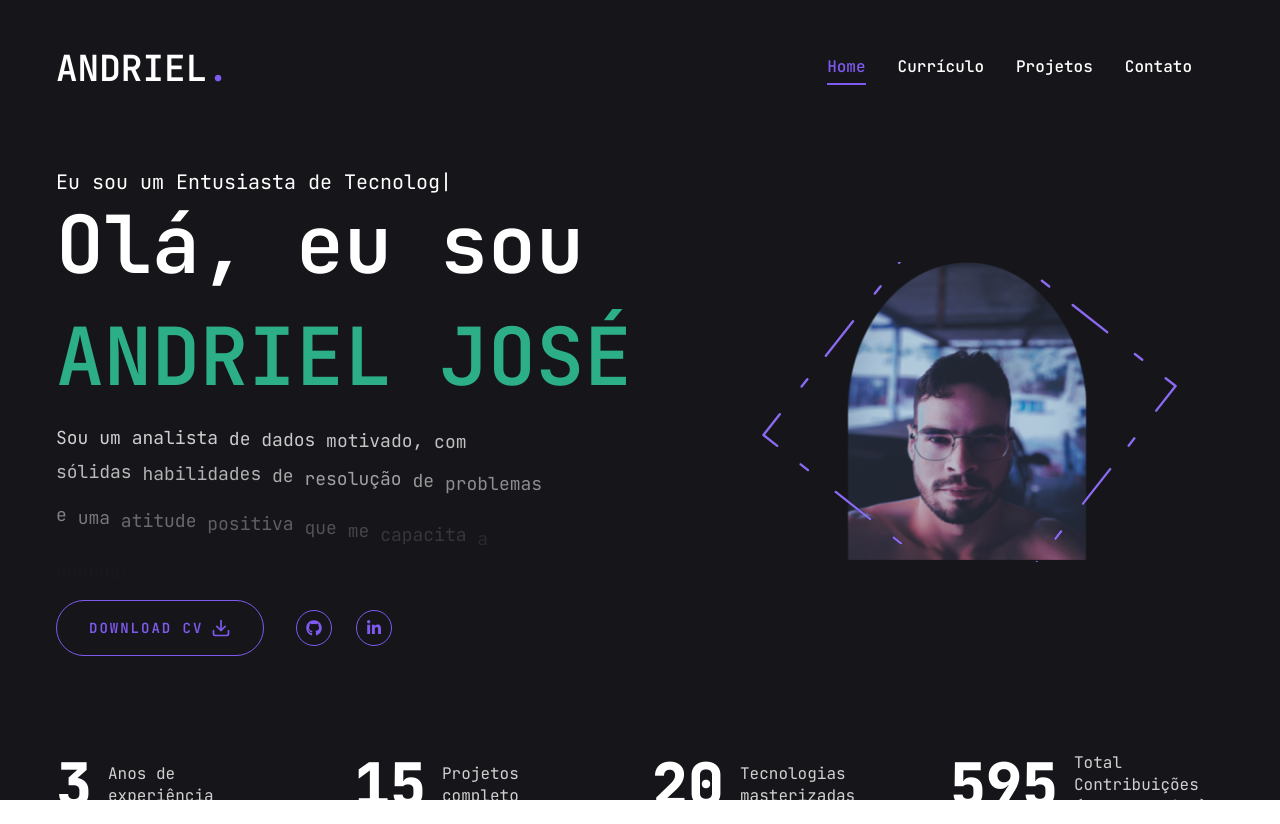
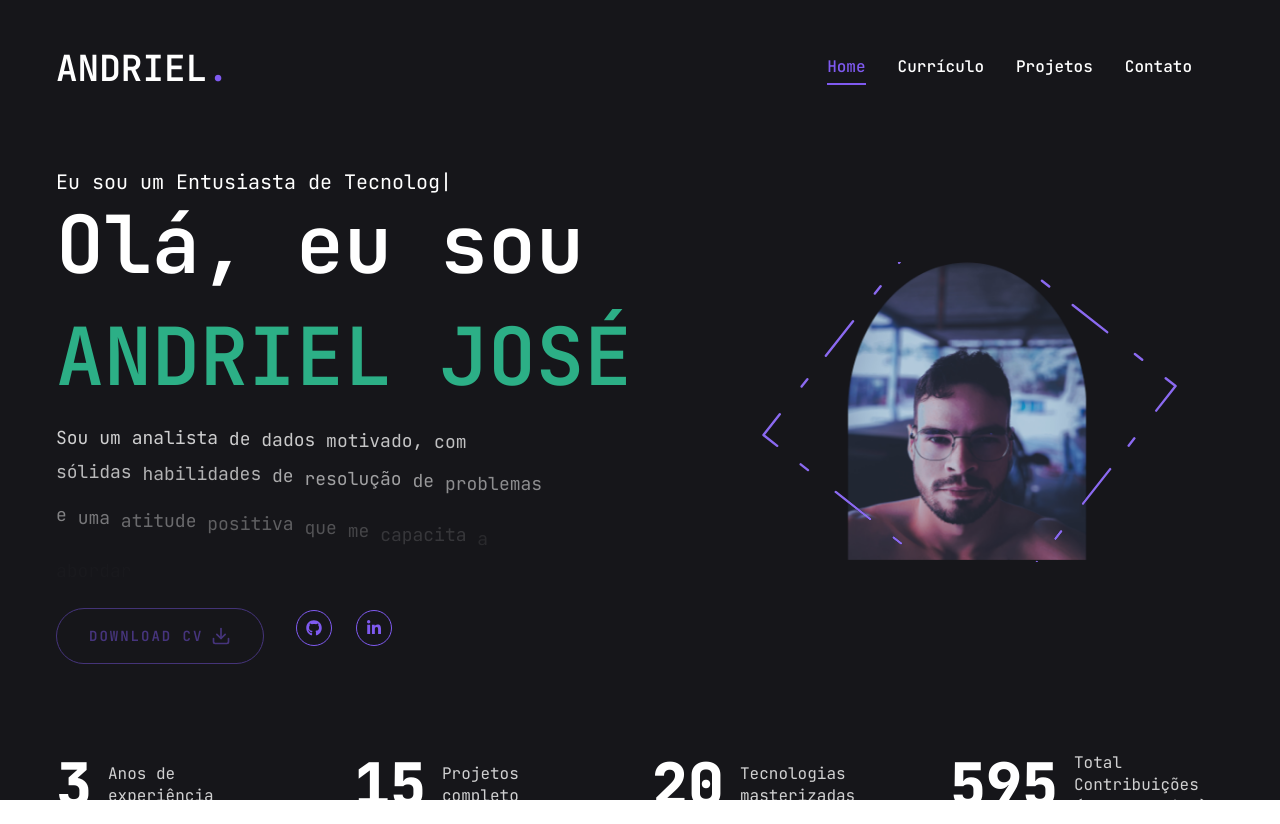
Before and after one commit to andriel300/my-portfolio, a Next.js app: page / in a window 1280 px wide. Built offline with nearby package versions, Linux system fonts and the light colour scheme.

Commit message:
add Wrapper animation on download button

```diff
--- a/src/app/page.tsx
+++ b/src/app/page.tsx
@@ -2,6 +2,7 @@
 
 import AnimatedText from "@/components/AnimatedText";
 import DownLoadCVBtn from "@/components/DownLoadCVBtn";
+import FramerWrapper from "@/components/FramerWrapper";
 import MultiDirectionSlide from "@/components/multidirection";
 import Photo from "@/components/Photo";
 import RedeSocial from "@/components/RedeSocial";
@@ -40,7 +41,9 @@ const Home = () => {
 
             {/* botôes e sociais */}
             <div className="flex flex-col xl:flex-row items-center gap-8">
-              <DownLoadCVBtn />
+              <FramerWrapper delay={5.4}>
+                <DownLoadCVBtn />
+              </FramerWrapper>
               <div className="mb-8 xl:mb-0">
                 <RedeSocial
                   containerStyles="flex gap-6"
```
